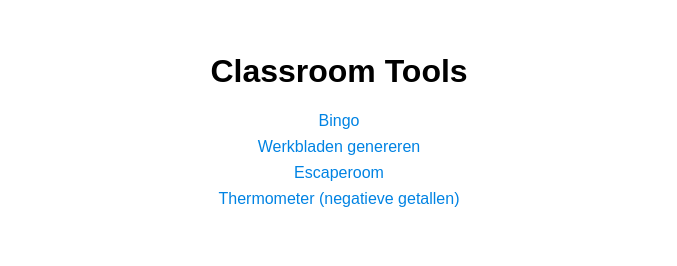
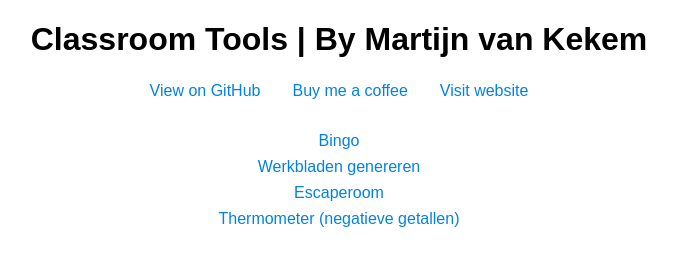
Before and after one commit to Martijn-van-Kekem-Development/classroom-tools, a website: page public/index.html in a window 1280 px wide. Shown: the whole page, without its empty margins (301-978 px from the left). Drawn offline with nearby package versions, Linux system fonts and the light colour scheme; files that its build step writes are made by us from their sources.

Commit message:
Various style updates (#5)

```diff
--- a/public/index.html
+++ b/public/index.html
@@ -9,8 +9,15 @@
 <body>
 <div class="container">
     <div class="inner">
-        <div class="step active">
-            <h1>Classroom Tools</h1>
+        <header>
+            <h1>Classroom Tools | By Martijn van Kekem</h1>
+            <div class="links">
+                <a href="https://github.com/Martijn-van-Kekem-Development/classroom-tools" target="_blank">View on GitHub</a>
+                <a target="_blank" href="https://buymeacoffee.com/martijnvankekem">Buy me a coffee</a>
+                <a target="_blank" href="https://www.vankekem.com">Visit website</a>
+            </div>
+        </header>
+        <div class="step small active">
             <ul class="link-list">
                 <li><a href="bingo.html">Bingo</a></li>
                 <li><a href="worksheet-generator.html">Werkbladen genereren</a></li>
--- a/src/css/main.scss
+++ b/src/css/main.scss
@@ -14,6 +14,19 @@ li {
     margin-bottom: 0.5rem;
 }
 
+header {
+    text-align: center;
+    margin-bottom: 2rem;
+
+    .links {
+        display: flex;
+        gap: 1.5rem 2rem;
+        margin-block: 1.5rem;
+        justify-content: center;
+        flex-wrap: wrap;
+    }
+}
+
 .container {
     width: 100%;
     height: 100%;
@@ -23,12 +36,18 @@ li {
 }
 
 .container .inner .step {
-    text-align: center;
     margin: 0 auto;
+    max-width: 800px;
 }
 
 .container .inner .step.small {
     max-width: 600px;
+    text-align: center;
+
+    .button-container {
+        align-items: center;
+        margin: 0 auto;
+    }
 }
 
 .container label {
@@ -38,7 +57,7 @@ li {
 
 .container .inner {
     width: 100%;
-    padding: 2rem;
+    padding-inline: 2rem;
 }
 
 .container .inner .step:not(.active) {
@@ -50,7 +69,7 @@ li {
 }
 
 h2 {
-    margin-bottom: 0.4rem;
+    margin-bottom: 0.8rem;
 }
 
 p {
@@ -75,8 +94,6 @@ ul.link-list {
     gap: 0.5rem;
     max-width: 25rem;
     justify-content: center;
-    align-items: center;
-    margin: 0 auto;
 }
 
 .button-container button {
@@ -104,6 +121,10 @@ body.print .inner {
         margin: 0.5cm 1cm;
     }
 
+    header {
+        display: none;
+    }
+
     h2 {
         margin: 0;
         padding-top: 0.3cm;
--- a/src/css/worksheet.scss
+++ b/src/css/worksheet.scss
@@ -1,3 +1,5 @@
+@use "main";
+
 body.print-answers .step .container-answers,
 body.print-elaborations .step .container-elaborations,
 body.print-exercises .step .container-exercises {
```
Also changed, not shown: public/bingo.html (+8 -3 lines), public/worksheet-generator.html (+8 -3 lines).
